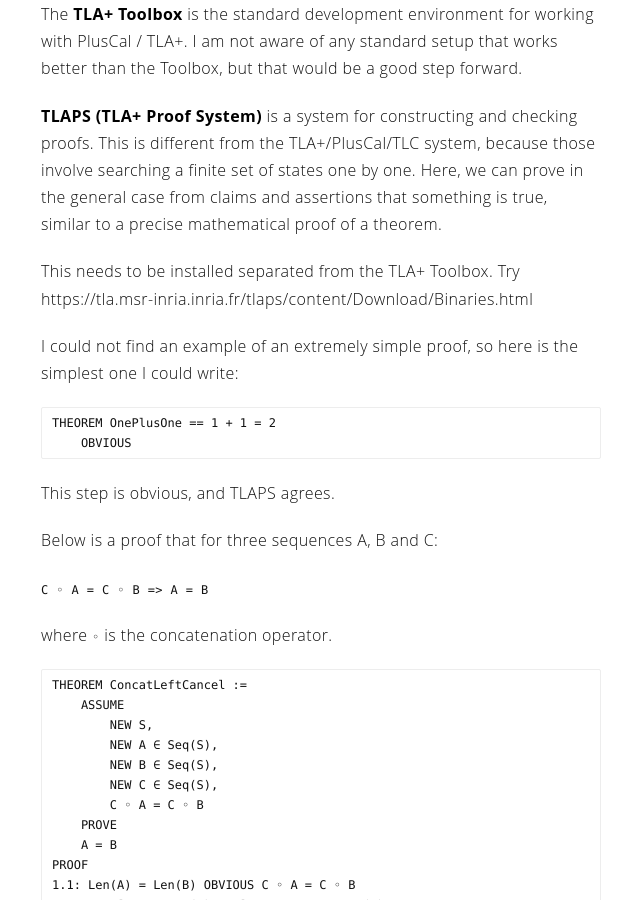
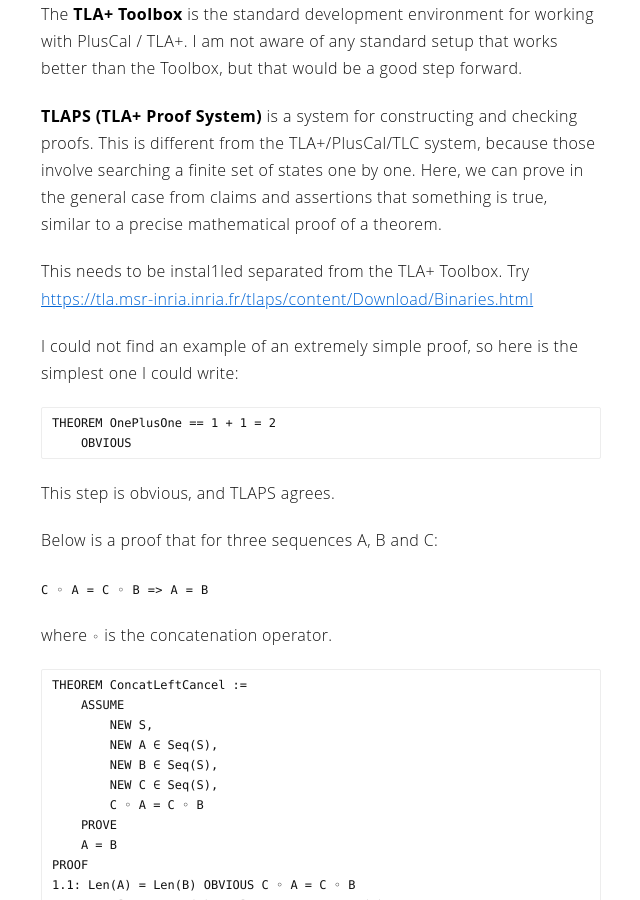
Before and after one commit to frizensami/frizensami.github.io, a Jekyll site: the page built from _posts/2019-04-18-tlaplus.markdown, in a window 1280 px wide and 900 px high, scrolled down 2268 px. Shown: the whole window, without its empty margins (319-959 px from the left). Built offline with Jekyll 4.4.1, drawn with Linux system fonts in a browser that asks for light colours; comment, search, counter and statistics services are not loaded.

Commit message:
Fix link in TLA+ post

```diff
--- a/_posts/2019-04-18-tlaplus.markdown
+++ b/_posts/2019-04-18-tlaplus.markdown
@@ -92,7 +92,7 @@ The **TLA+ Toolbox** is the standard development environment for working with Pl
 
 **TLAPS (TLA+ Proof System)** is a system for constructing and checking proofs. This is different from the TLA+/PlusCal/TLC system, because those involve searching a finite set of states one by one. Here, we can prove in the general case from claims and assertions that something is true, similar to a precise mathematical proof of a theorem.
 
-This needs to be installed separated from the TLA+ Toolbox. Try https://tla.msr-inria.inria.fr/tlaps/content/Download/Binaries.html
+This needs to be instal1led separated from the TLA+ Toolbox. Try [https://tla.msr-inria.inria.fr/tlaps/content/Download/Binaries.html](https://tla.msr-inria.inria.fr/tlaps/content/Download/Binaries.html)
 
 I could not find an example of an extremely simple proof, so here is the simplest one I could write:
 
```
